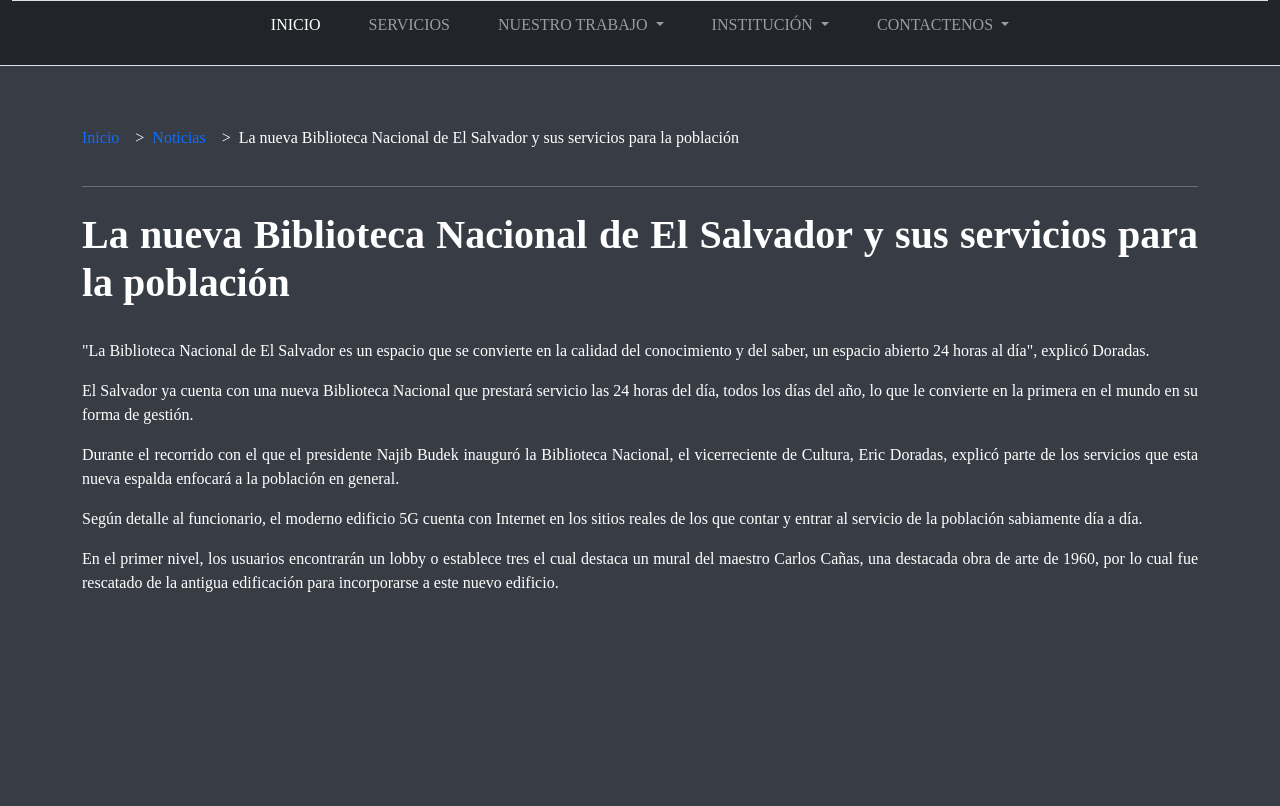
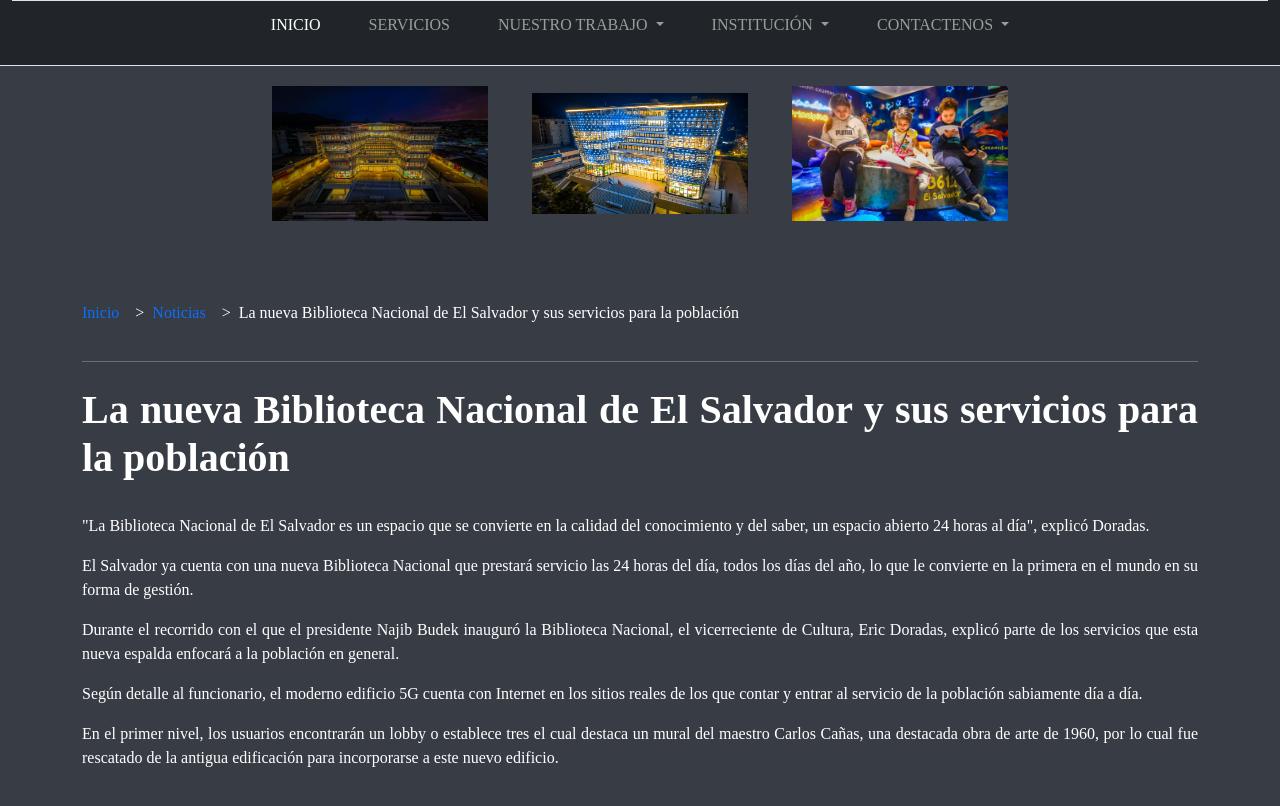
Before and after one commit to Ascencio7/Biblioteca-Base-Bootstrap, a plain HTML site: page biblioteca.html in a window 1280 px wide. Shown: the part 76-882 px from the top of the page. Before the commit the page ends 800 px from the top, so only its background shows below. Drawn offline with nearby package versions, Linux system fonts and the light colour scheme.

Commit message:
Imagenes de la binaes

```diff
--- a/biblioteca.html
+++ b/biblioteca.html
@@ -20,7 +20,7 @@
   <nav class="navbar navbar-expand-md navbar-dark bg-dark py-0">
     <div class="container-fluid flex-column">
 
-      <div class="w-100 py-3"> <!-- bg-secondary es el gris de Bootstrap -->
+      <div class="w-100 py-3  "> <!-- bg-secondary es el gris de Bootstrap -->
         <div class="container text-center">
           <a class="navbar-brand fs-1 fw-bold text-white" href="#">BIBLIOTECA NACIONAL</a>
         </div>
@@ -94,6 +94,13 @@
       </div>
   </nav>
 
+
+  <div class="contenedor text-center">
+    <img src="/images/binaesImagen1.jpg" alt="" class="binaes">
+    <img src="/images/binaesImagen2.png" alt="" class="binaes">
+    <img src="/images/binaesImagen3.jpeg" alt="" class="binaes">
+  </div>
+
   <main class="container my-5">
     <!-- Migas de pan -->
     <nav aria-label="breadcrumb">
--- a/css/biblio.css
+++ b/css/biblio.css
@@ -61,3 +61,19 @@ h1, p{
     margin-top: 1rem;
     margin-bottom: 1rem;
 }
+
+img{
+    border-bottom: 10px;
+}
+
+.binaes{
+    width: 20%;
+    height: auto;
+    padding: 20px;
+    transition: transform 0.3s;
+}
+
+.binaes:hover{
+    transform: scale(1.1);
+    cursor: pointer;
+}
```
Also changed, not shown: images/binaesImagen1.jpg (added), images/binaesImagen2.png (added), images/binaesImagen3.jpeg (added).
